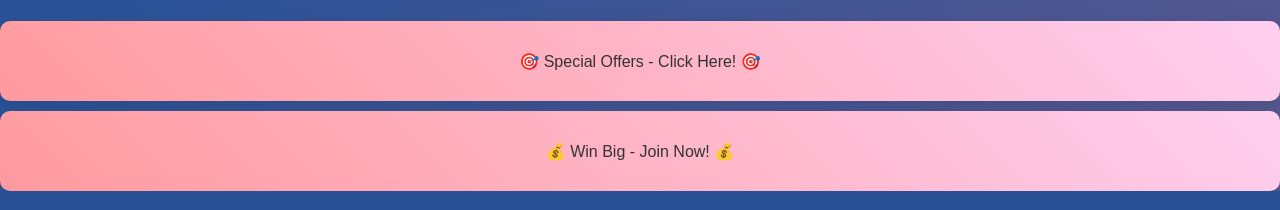
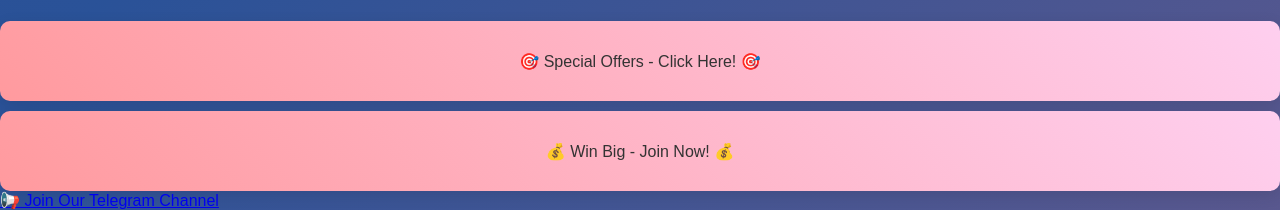
Before and after one commit to npk364/free-Recharge-, a Flask app: page /game in a window 1280 px wide. Shown: the part 1673-1883 px from the top of the page. Run offline with Flask 3, Linux system fonts and the light colour scheme.

Commit message:
Update index.html

```diff
--- a/templates/index.html
+++ b/templates/index.html
@@ -214,6 +214,12 @@
             <p>Lucky<br>Draw</p>
         </div>
     </div>
+    <!-- Telegram Channel Button -->
+<div class="telegram-button-container">
+    <a href="https://t.me/Eran_money281Officel" target="_blank" class="telegram-button">
+        📢 Join Our Telegram Channel
+    </a>
+</div>
 
     <script src="script.js"></script>
 </body>
```
